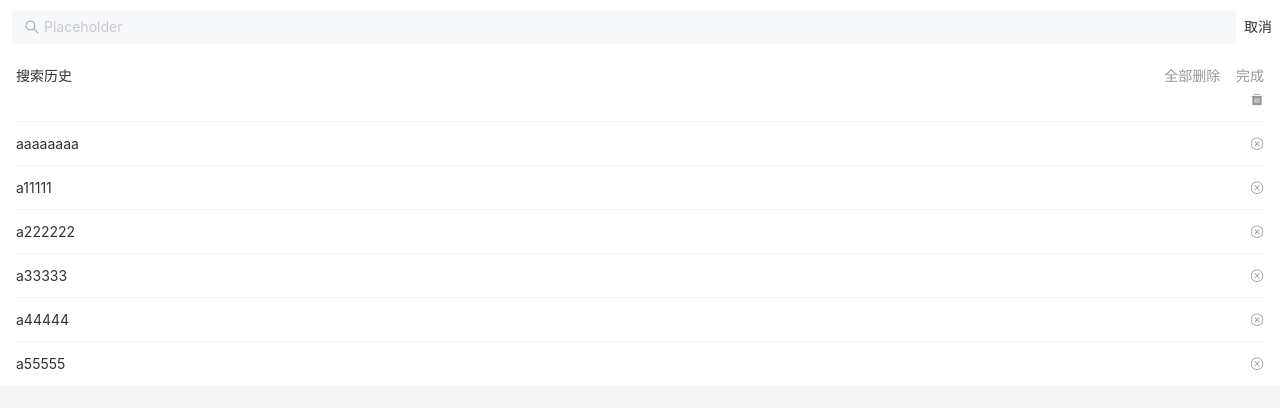
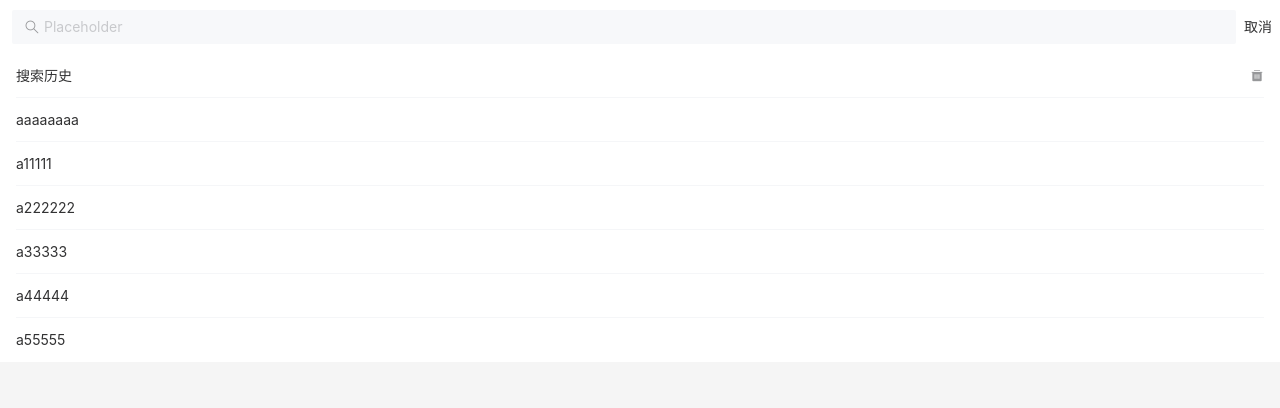
Before and after one commit to loshirleyve/vite, a Vue app in the folder vite-project/: page /search in a window 1280 px wide. Shown: the top 408 px of the page. Built offline with nearby package versions, Linux system fonts and the light colour scheme.

Commit message:
search history

```diff
--- a/vite-project/src/views/search/components/search-history.vue
+++ b/vite-project/src/views/search/components/search-history.vue
@@ -1,7 +1,7 @@
 <!--
  * @Author: liuli
  * @Date: 2021-07-13 07:36:53
- * @LastEditTime: 2021-07-14 13:57:41
+ * @LastEditTime: 2021-07-15 06:55:50
  * @LastEditors: Please set LastEditors
  * @Description:
  * @FilePath: /vite/vite-project/src/views/search/components/search-history.vue
@@ -9,27 +9,39 @@
 <template>
   <div class="search-history">
     <van-cell title="搜索历史">
-      <div>
-        <span>全部删除</span>
+      <div v-if="isDeleteShow">
+        <!--
+          prop 数据如果是引用类型（数组、对象）可以修改，注意这个修改指的是：user.name = 'JacK' 、 arr.push(123)、arr.splice(0, 1)
+
+          但是任何 prop 数据都不能重新赋值 xxx = xxx
+
+          如果你想要让 prop 数据 = 新的数据：让父组件自己修改
+         -->
+        <span @click="$emit('update-histories', [])">全部删除</span>
         &nbsp;&nbsp;
-        <span>完成</span>
+        <span @click="isDeleteShow = false">完成</span>
       </div>
-      <van-icon name="delete"></van-icon>
+      <van-icon
+        v-else
+        name="delete"
+        @click="isDeleteShow = true"
+      ></van-icon>
     </van-cell>
 
     <van-cell
       :title="history"
       v-for="(history, index) in searchHistories"
       :key="index"
-      @click="$emit('search', history)"
+      @click="onItemClick(history, index)"
     >
-      <van-icon name="close"></van-icon>
+      <van-icon name="close" v-show="isDeleteShow"></van-icon>
     </van-cell>
 
   </div>
 </template>
 
 <script>
+// import { setItem } from '@/utils/storage'
 export default {
   name: 'SearchHistory',
   props: {
@@ -37,7 +49,32 @@ export default {
       type: Array,
       required: true
     }
-  }
+  },
+  data () {
+    return {
+      isDeleteShow: false
+    }
+  },
+  methods: {
+    onItemClick (history, index) {
+      // 如果是删除状态，则执行删除操作
+      if (this.isDeleteShow) {
+        this.searchHistories.splice(index, 1)
+        // 持久化数据
+        // 1. 修改本地存储的数据
+        // 2. 请求接口删除线上的数据
+        // 无论是否登录都把数据持久化到本地
+        // 如果已登录，则删除线上的历史数据
+        //    没有删除单个历史记录的接口 ——找接口，or 不用这接口
+        //    只有删除所有历史记录的接口
+        // setItem('search-histories', this.searchHistories) // 涉及多处处理，直接在父组件里监听统一处理
+        return
+      }
+
+      // 非删除状态，展示搜索结果
+      this.$emit('search', history)
+    }
+  },
 }
 </script>
 
--- a/vite-project/src/views/search/index.vue
+++ b/vite-project/src/views/search/index.vue
@@ -1,7 +1,7 @@
 <!--
  * @Author: liuli
  * @Date: 2021-07-12 22:02:10
- * @LastEditTime: 2021-07-14 13:59:03
+ * @LastEditTime: 2021-07-15 06:57:21
  * @LastEditors: Please set LastEditors
  * @Description:
  * @FilePath: /vite/vite-project/src/views/search/index.vue
@@ -44,6 +44,7 @@
       v-else
       :search-histories="searchHistories"
       @search="onSearch"
+      @update-histories="searchHistories = $event"
     />
     <!-- /历史记录 -->
 
@@ -76,6 +77,11 @@ export default {
   mounted () {
     this.loadSearchHistories()
   },
+  watch: {
+    searchHistories () {
+      setItem('search-histories', this.searchHistories)
+    }
+  },
   methods: {
     onSearch (searchText) {
       // 把输入框设置为你要搜索的文本
@@ -93,7 +99,7 @@ export default {
       // 如果用户已登录，则把搜索记录存储到线上
       //    提示：只要我们调用获取搜索结果的数据接口，后端会给我们自动存储用户的搜索记录
       // 如果没有登录，则把搜索记录存储到本地
-      setItem('search-histories', this.searchHistories)
+      // setItem('search-histories', this.searchHistories)  // 涉及多处处理，直接在 watch 里监听统一处理
 
 
       // 展示搜索结果
@@ -118,7 +124,7 @@ export default {
 
       this.searchHistories = searchHistories
     }
-  },
+  }
 }
 </script>
 
```
